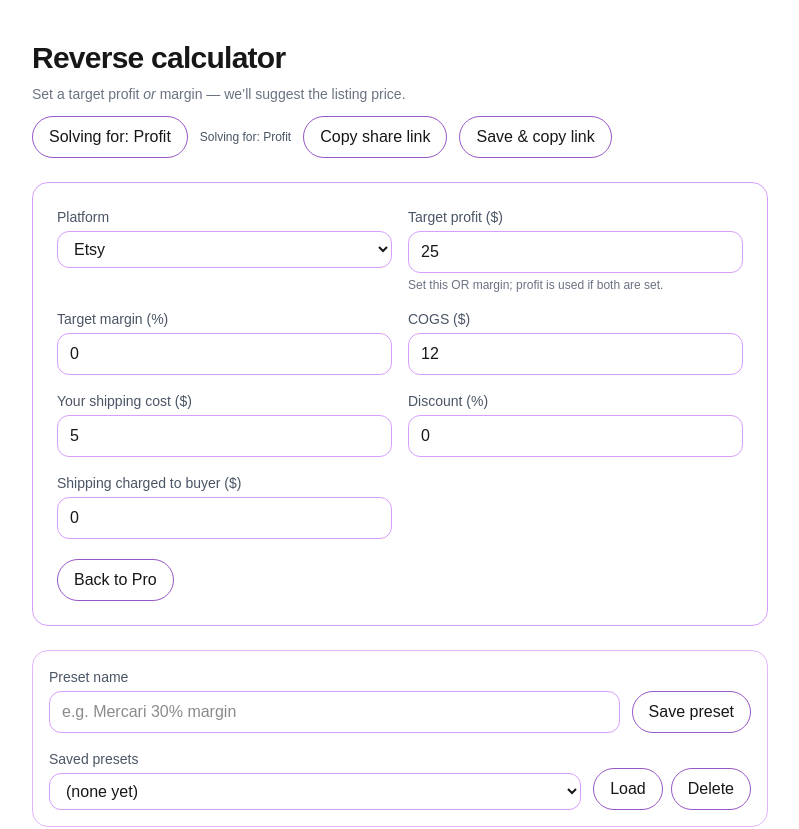
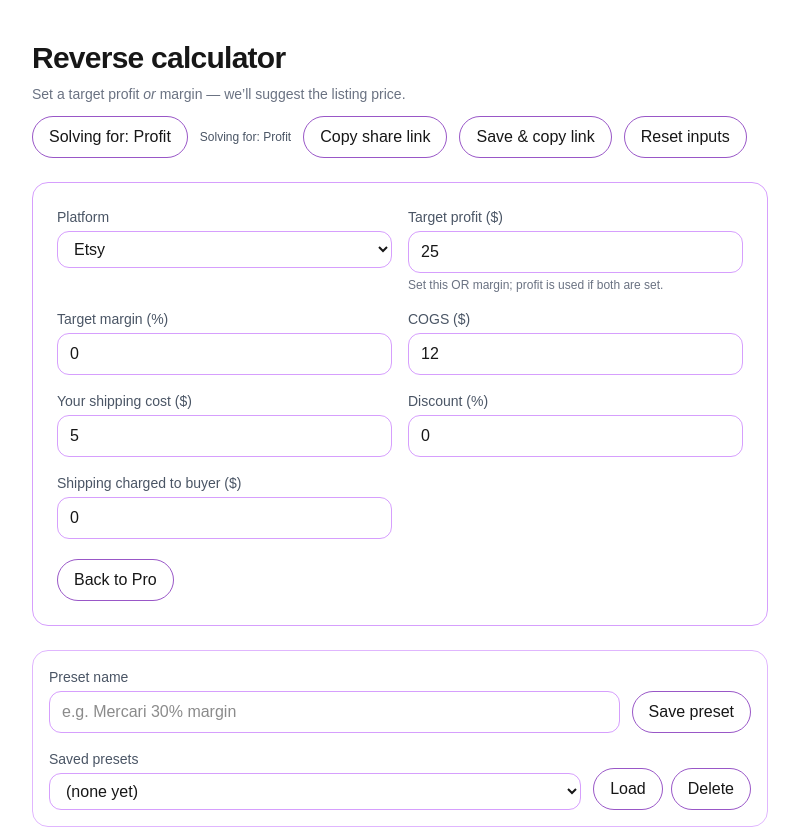
Before and after one commit to gpcreativestudios2018/FeePilot, a Next.js app: page /pro/target in a window 1280 px wide. Shown: the top 829 px of the page, without its empty margins (240-1039 px from the left). Built offline with nearby package versions, Linux system fonts and the light colour scheme.

Commit message:
feat(pro/target): add Reset inputs button to quickly restore default values

```diff
--- a/src/app/pro/target/page.tsx
+++ b/src/app/pro/target/page.tsx
@@ -493,6 +493,17 @@ export default function ReverseCalcPage() {
       ? 'Solving for: Margin'
       : 'Solving for: —';
 
+  // NEW: reset inputs to defaults (keeps current platform)
+  const resetInputs = () => {
+    setTargetProfit('25');
+    setTargetMarginPct('0');
+    setCogs('12');
+    setShipCost('5');
+    setDiscountPct('0');
+    setShipCharge('0');
+    setCopied(false);
+  };
+
   return (
     <main className="mx-auto max-w-3xl px-4 py-10">
       <React.Suspense fallback={null}>
@@ -509,7 +520,7 @@ export default function ReverseCalcPage() {
             targetProfit={parseNum(targetProfit)}
             targetMargin={parseNum(targetMarginPct)}
           />
-          {/* NEW: explicit text for clarity & accessibility */}
+          {/* explicit text for clarity & accessibility */}
           <span className="text-xs text-gray-600 dark:text-gray-300" aria-live="polite" suppressHydrationWarning>
             {solvingForText}
           </span>
@@ -525,6 +536,10 @@ export default function ReverseCalcPage() {
               </button>
               <button type="button" onClick={handleSaveAndCopyLink} className={PILL_CLASS}>
                 Save & copy link
+              </button>
+              {/* NEW: Reset inputs */}
+              <button type="button" onClick={resetInputs} className={PILL_CLASS} title="Reset inputs to defaults">
+                Reset inputs
               </button>
             </>
           )}
```
